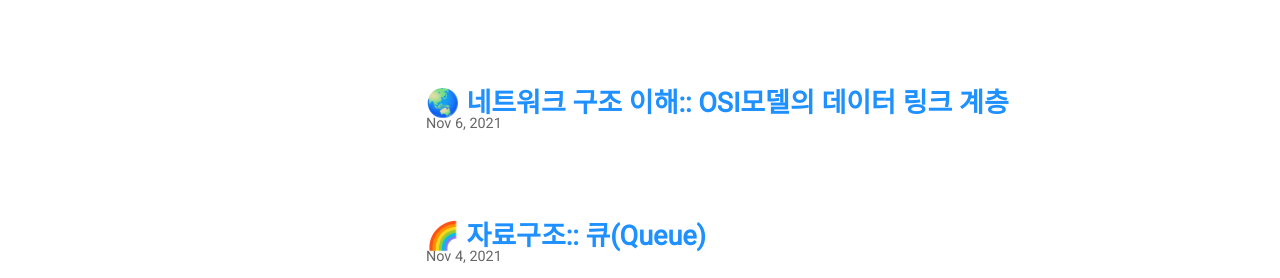
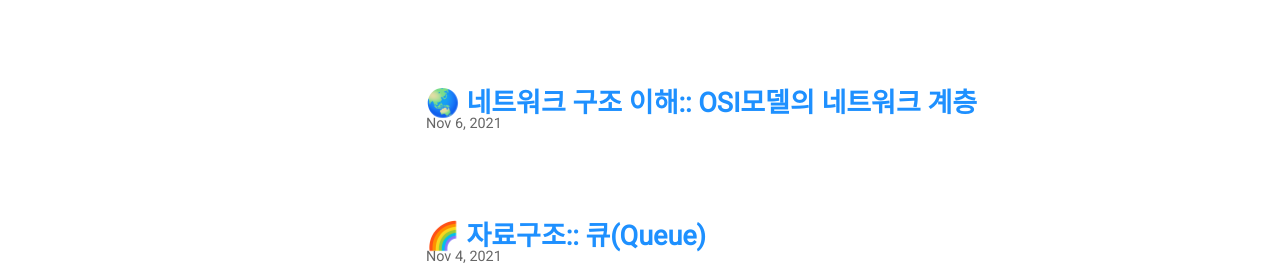
Before and after one commit to yurim45/yurim45.github.io, a Jekyll site: the page built from index.html, in a window 1280 px wide. Shown: the part 818-1096 px from the top of the page. Built offline with Jekyll 4.4.1, drawn with Linux system fonts in a browser that asks for light colours; nearby versions of some CDN libraries; some web fonts are replaced; the list of posts is cut into pages by our own code.

Commit message:
modify: post

```diff
--- a/_posts/2021-11-06-network_network_layer.md
+++ b/_posts/2021-11-06-network_network_layer.md
@@ -1,5 +1,5 @@
 ---
-title: "🌏 네트워크 구조 이해:: OSI모델의 데이터 링크 계층"
+title: "🌏 네트워크 구조 이해:: OSI모델의 네트워크 계층"
 tags:
   - [network]
 permalink: /network/networkLayer
```
